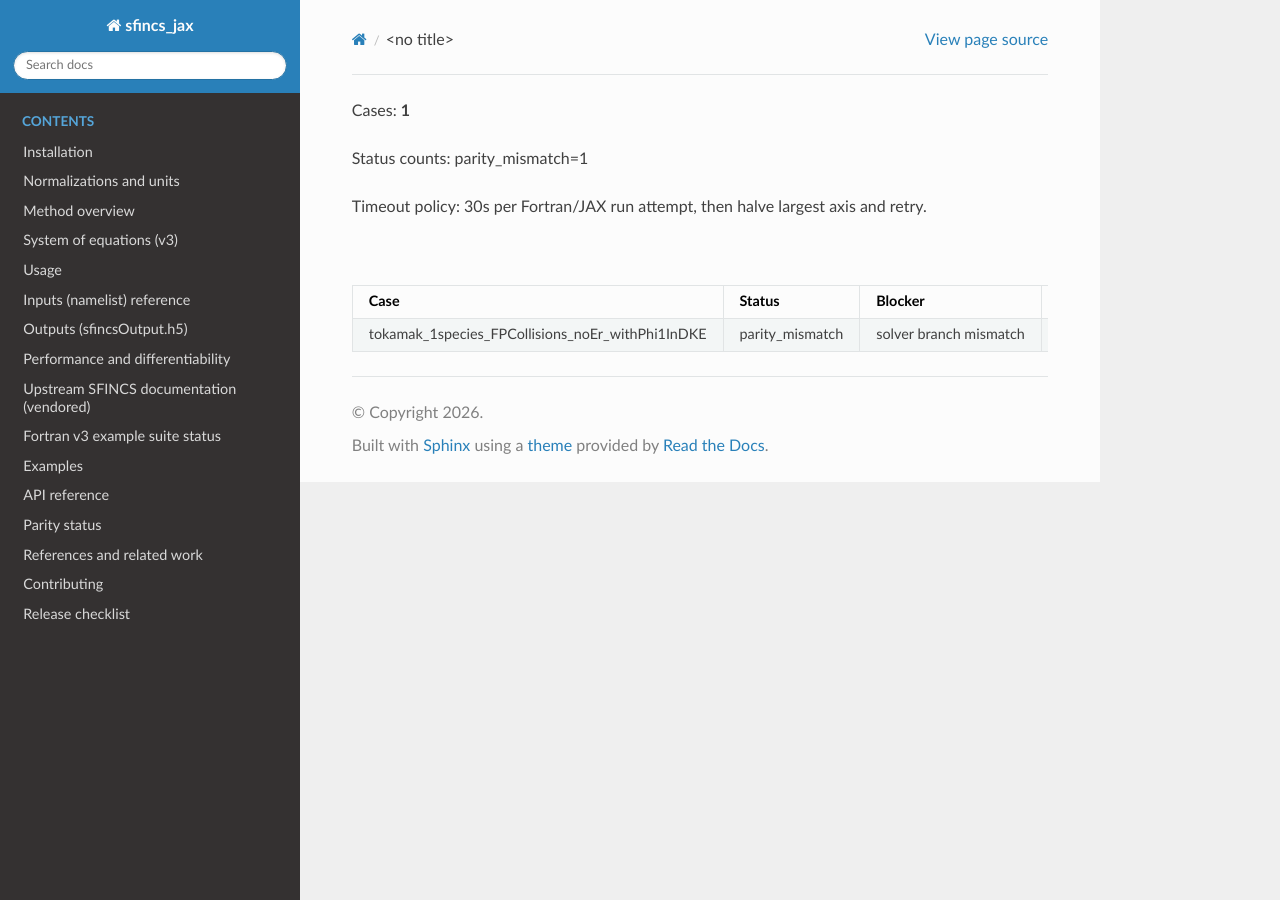
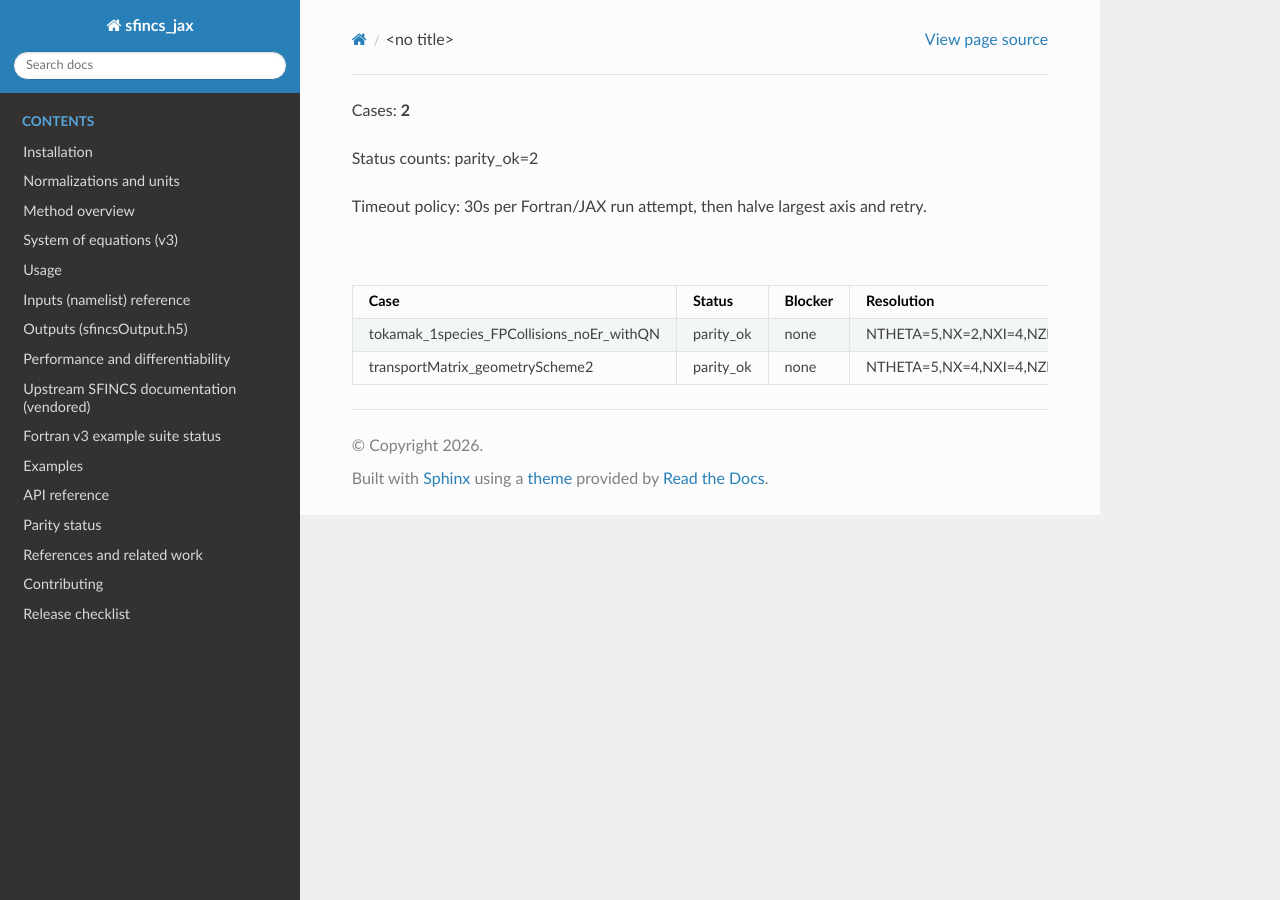
Before and after one commit to uwplasma/sfincs_jax, a Sphinx documentation site: the page built from docs/_generated/reduced_upstream_suite_status.rst, in a window 1280 px wide. Built offline with Sphinx 7.4.7 and the Read the Docs theme 3.1.0, drawn with Linux system fonts in a browser that asks for light colours.

Commit message:
Add per-key output tolerances and fix QN nonlinear parity

```diff
--- a/docs/_generated/reduced_upstream_suite_status.rst
+++ b/docs/_generated/reduced_upstream_suite_status.rst
@@ -2,8 +2,8 @@
 
 .. NOTE: Auto-generated by `scripts/run_reduced_upstream_suite.py`.
 
-- Cases: **1**
-- Status counts: parity_mismatch=1
+- Cases: **2**
+- Status counts: parity_ok=2
 - Timeout policy: 30s per Fortran/JAX run attempt, then halve largest axis and retry.
 
 .. list-table:: Reduced-resolution upstream suite parity status
@@ -22,15 +22,27 @@
      - Buckets
      - Print parity
      - Note
-   * - tokamak_1species_FPCollisions_noEr_withPhi1InDKE
-     - parity_mismatch
-     - solver branch mismatch
-     - NTHETA=6,NX=4,NXI=8,NZETA=1
+   * - tokamak_1species_FPCollisions_noEr_withQN
+     - parity_ok
+     - none
+     - NTHETA=5,NX=2,NXI=4,NZETA=1
      - 1
      - 0
-     - 0.189
-     - 10.547
-     - 20/263
-     - S:12 P:0
+     - 26.607
+     - 9.963
+     - 0/263
+     - S:0 P:0
      - 9/9
-     - Common numeric dataset mismatches present. sample=FSABFlow,FSABFlow_vs_x,FSABVelocityUsingFSADensity,FSABVelocityUsingFSADensityOverB0 buckets=solver:12 physics:0
+     - All common numeric datasets matched tolerance.
+   * - transportMatrix_geometryScheme2
+     - parity_ok
+     - none
+     - NTHETA=5,NX=4,NXI=4,NZETA=5
+     - 1
+     - 0
+     - 7.186
+     - 13.827
+     - 0/194
+     - S:0 P:0
+     - 9/9
+     - All common numeric datasets matched tolerance.
```
Also changed, not shown: 10 other files.
